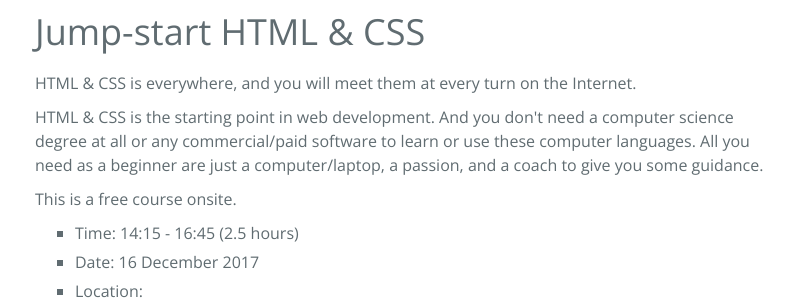
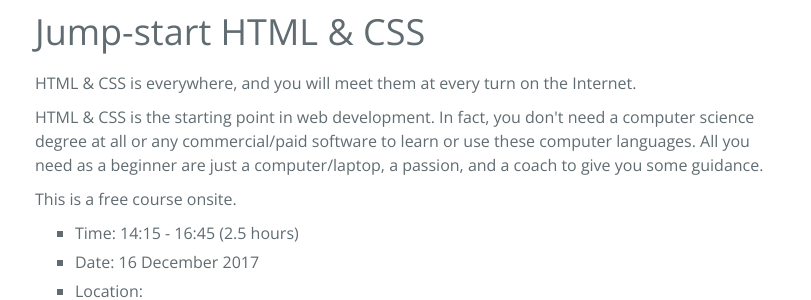
Before and after one commit to yucigou/codegoodworks, a Jekyll site: the page built from enrolment.md, in a window 1280 px wide and 900 px high, scrolled down 931 px. Shown: the part 154-454 px from the top of the window, without its empty margins (35-846 px from the left). Built offline with Jekyll 4.4.1, drawn with Linux system fonts in a browser that asks for light colours; nearby versions of some CDN libraries.

Commit message:
Update course info

```diff
--- a/enrolment.md
+++ b/enrolment.md
@@ -16,7 +16,7 @@ title: Enrol in a free course - Code Good Works
 <h1>Jump-start HTML & CSS</h1>
 
 <p>HTML & CSS is everywhere, and you will meet them at every turn on the Internet.</p>
-<p>HTML & CSS is the starting point in web development. And you don't need a computer science degree at all or any commercial/paid software to learn or use these computer languages. All you need as a beginner are just a computer/laptop, a passion, and a coach to give you some guidance.</p>
+<p>HTML & CSS is the starting point in web development. In fact, you don't need a computer science degree at all or any commercial/paid software to learn or use these computer languages. All you need as a beginner are just a computer/laptop, a passion, and a coach to give you some guidance.</p>
 
 <p>This is a free course onsite.</p>
 
```
